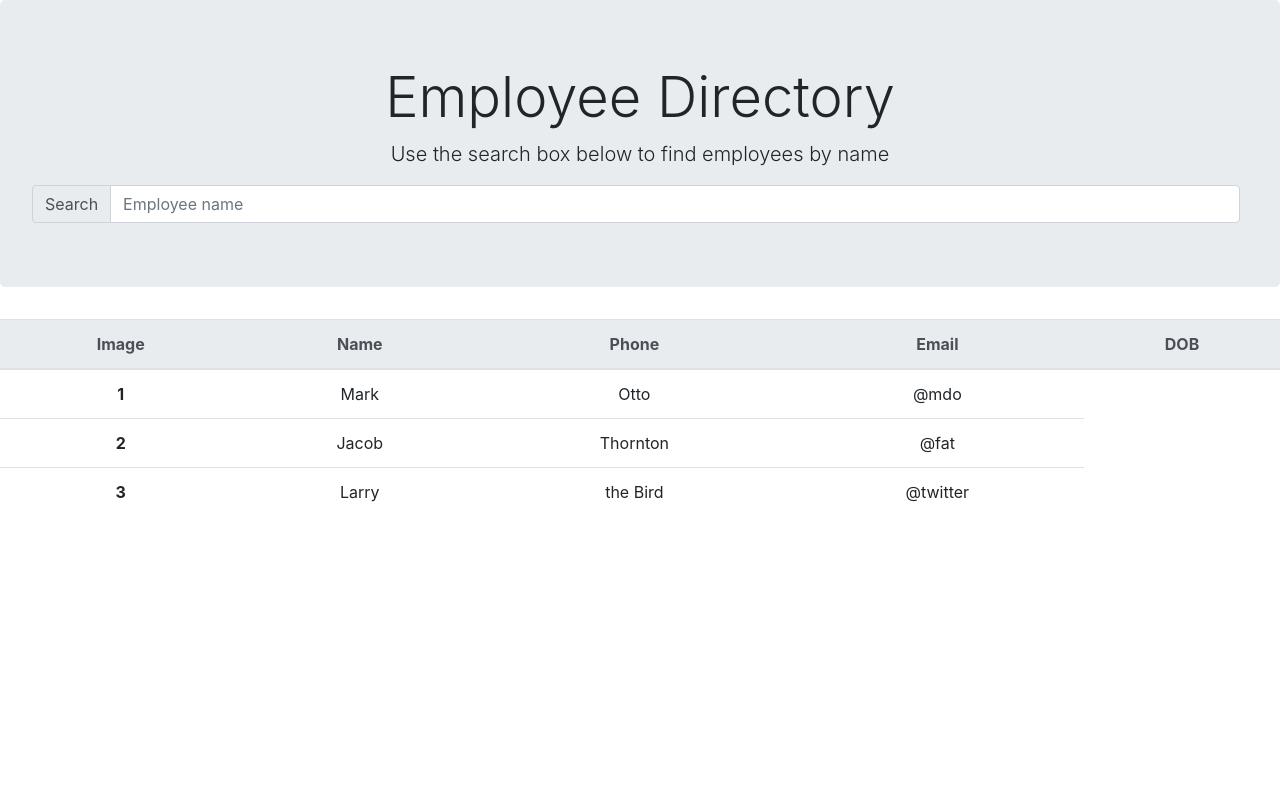
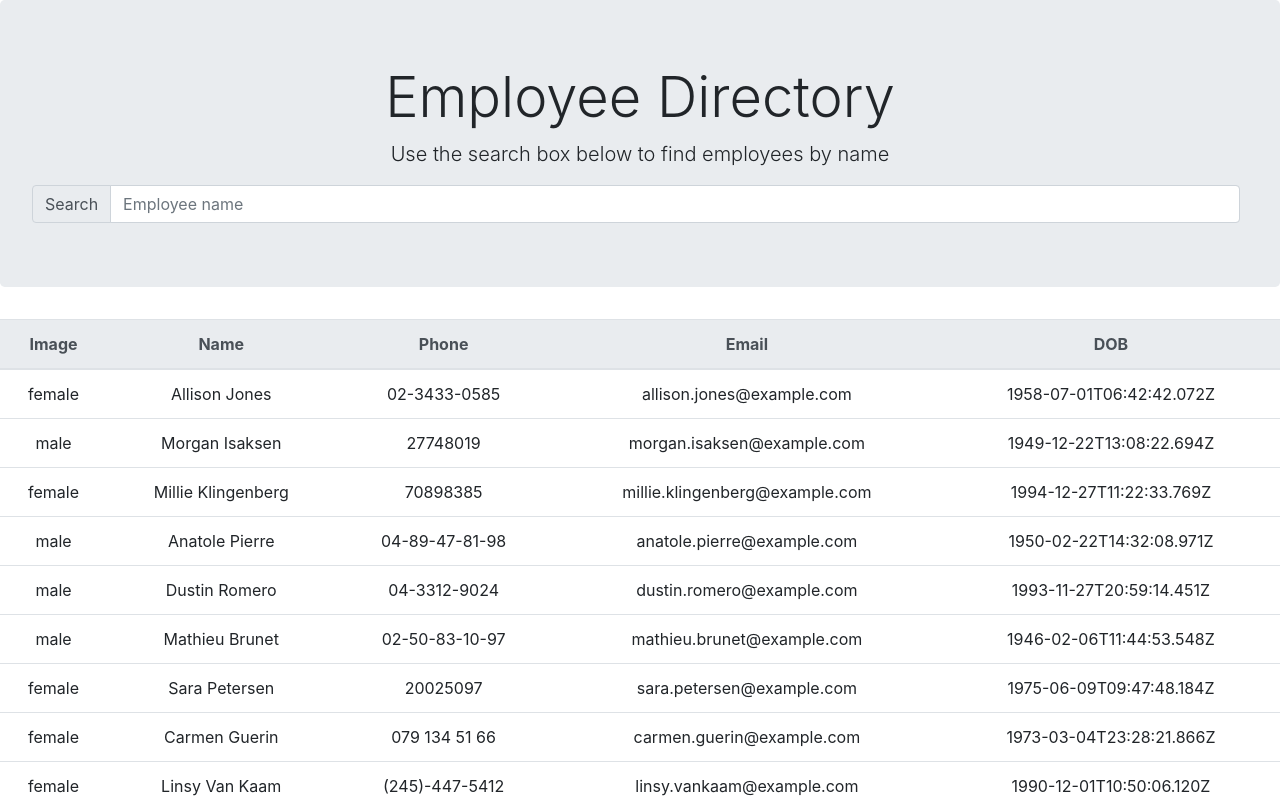
Before and after one commit to ashleydeyoung/employee-directory, a React (Create React App) app: page / in a window 1280 px wide. Shown: the top 800 px of the page. Built offline with nearby package versions, Linux system fonts and the light colour scheme.

Commit message:
renders employeejson data without pic

```diff
--- a/src/App.js
+++ b/src/App.js
@@ -2,12 +2,12 @@ import React from 'react';
 import './App.css';
 import Header from "./components/Header";
 import DataTable from "./components/DataTable";
-
+import employees from "./employees.json";
 function App() {
   return (
     <div className="App">
       <Header />
-      <DataTable />
+      <DataTable employees={employees}/>
 
     </div>
   );
--- a/src/components/DataTable.js
+++ b/src/components/DataTable.js
@@ -1,6 +1,13 @@
 import React from "react";
 
-const DataTable = () => {
+const DataTable = (props) => {
+  console.log(props.employees);
+    props.employees.map((employee) => {
+        console.log(employee.name.first)
+        console.log(employee.login.uuid)
+
+
+    })
   return (
     <table className="table">
       <thead className="thead-light">
@@ -13,24 +20,19 @@ const DataTable = () => {
         </tr>
       </thead>
       <tbody>
-        <tr>
-          <th scope="row">1</th>
-          <td>Mark</td>
-          <td>Otto</td>
-          <td>@mdo</td>
-        </tr>
-        <tr>
-          <th scope="row">2</th>
-          <td>Jacob</td>
-          <td>Thornton</td>
-          <td>@fat</td>
-        </tr>
-        <tr>
-          <th scope="row">3</th>
-          <td>Larry</td>
-          <td>the Bird</td>
-          <td>@twitter</td>
-        </tr>
+        {props.employees.map((employee) => (
+
+            <tr key= {employee.login.uuid}>
+              <td>{employee.gender}</td>
+              <td>
+                {employee.name.first} {employee.name.last}
+              </td>
+              <td>{employee.phone}</td>
+              <td>{employee.email}</td>
+              <td>{employee.dob.date}</td>
+            </tr>
+
+        ))}
       </tbody>
     </table>
   );
```
